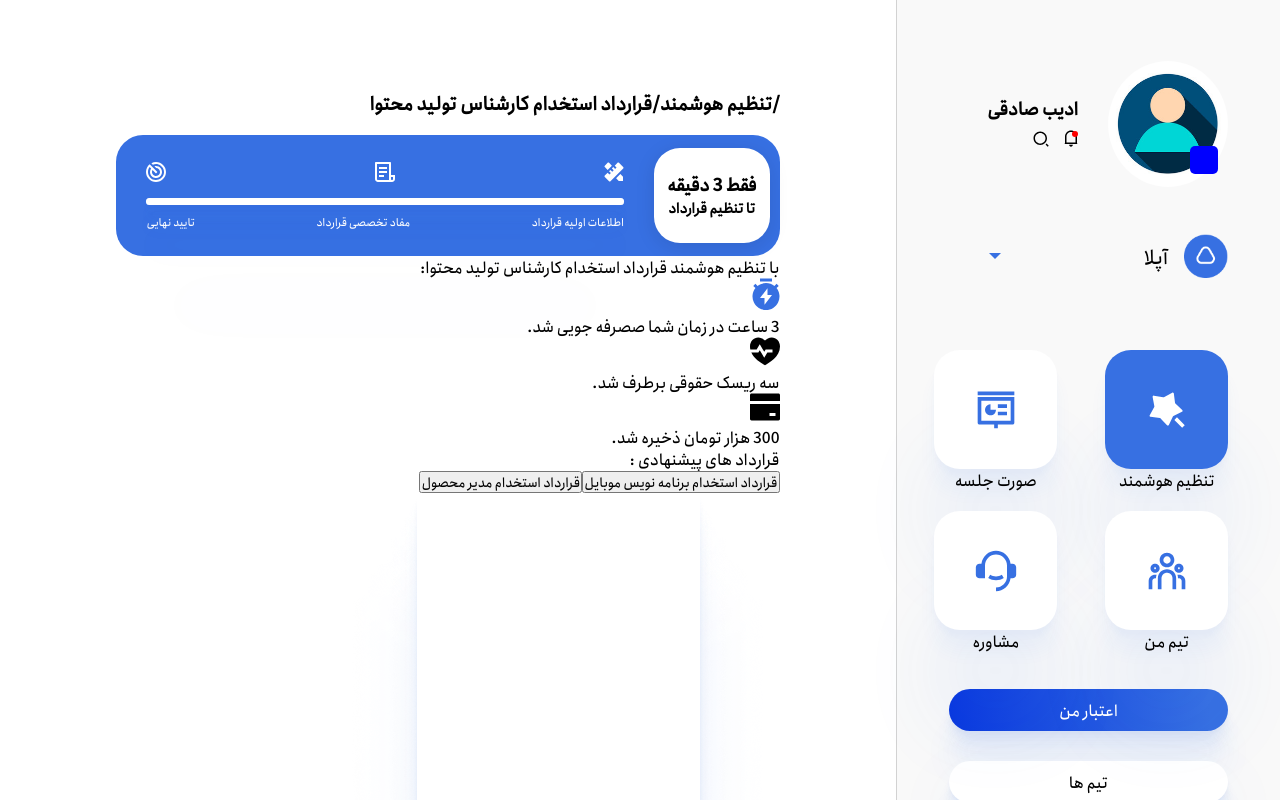
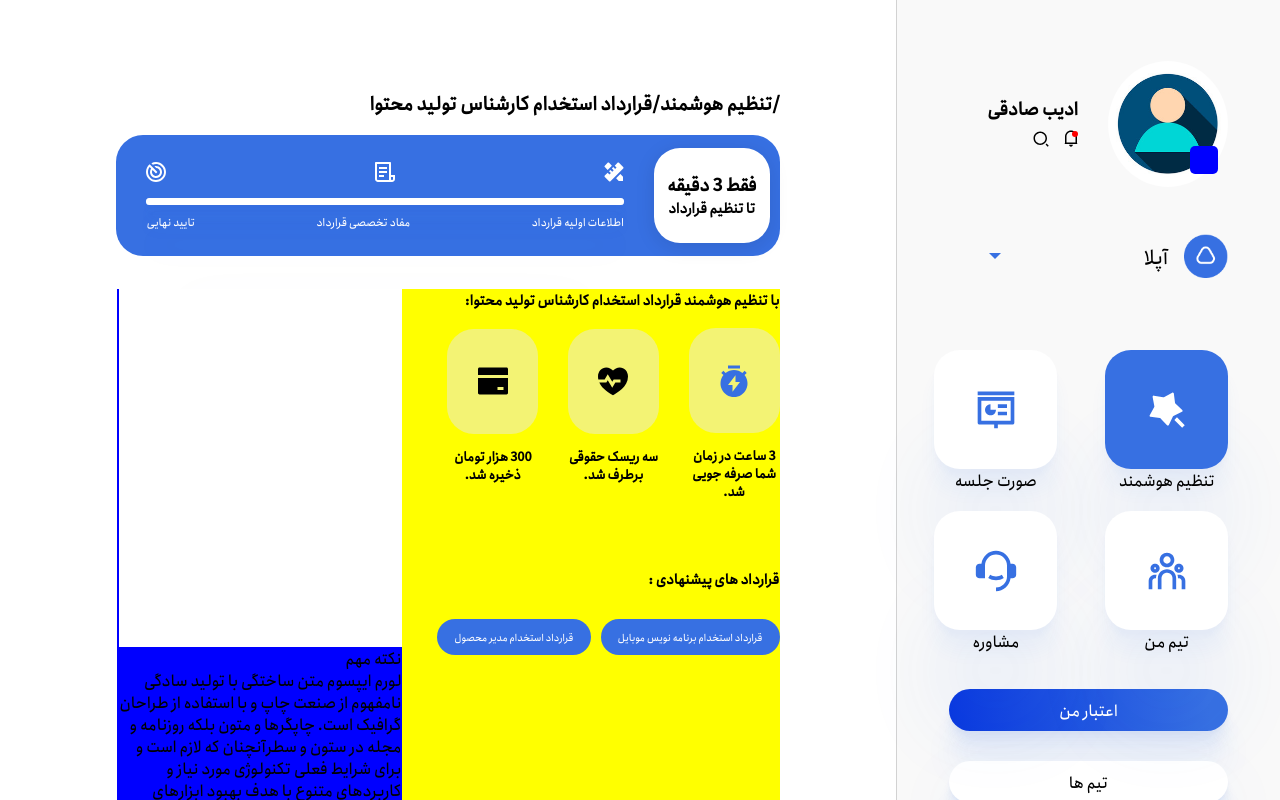
Before and after one commit to adibsadeghi1993/uplaw, a React (Create React App) app: page /contract in a window 1280 px wide. Shown: the top 800 px of the page. Built offline with nearby package versions, Linux system fonts and the light colour scheme; some icons are missing.

Commit message:
rightSide of showComponent was created for esktop

```diff
--- a/src/components/contract/contractDoucument/showContract/ShowContract.js
+++ b/src/components/contract/contractDoucument/showContract/ShowContract.js
@@ -10,20 +10,24 @@ import blueArrowImage from "../../../../asstes/blue arrow.svg"
 const ShowContract = ({choosedContract}) => {
     return (
         <main className={styles.main_showContract}>
-            <section className={styles.showContract_sectionLeft}>
-                <p>با تنظیم هوشمند {choosedContract}:</p>
-                <div><img src={saveTimeImage} alt="صرفه جویی در زمان"/><p>3 ساعت در زمان شما صصرفه جویی شد.</p></div>
-                <div><img src={riskImage} alt="ریسک کم شد"/><p>سه ریسک حقوقی برطرف شد.</p></div>
-                <div><img src={walletImage} alt="صرفه جویی در زمان"/><p>300 هزار تومان ذخیره شد.</p></div>
+            <section className={styles.showContract_sectionRight}>
+                <p className={styles.adjust_contract}>با تنظیم هوشمند {choosedContract}:</p>
+               <div className={styles.contract_benifit}>
+               <div className={styles.saveTime}><div className={styles.image_container}><img src={saveTimeImage} alt="صرفه جویی در زمان"/></div><p>3 ساعت در زمان شما صرفه جویی شد.</p></div>
+                <div className={styles.risk}><div className={styles.image_container}><img src={riskImage} alt="ریسک کم شد"/></div><p>سه ریسک حقوقی برطرف شد.</p></div>
+
+                 <div className={styles.wallet}><div className={styles.image_container}><img src={walletImage} alt="صرفه جویی در زمان"/></div><p>300 هزار تومان ذخیره شد.</p></div>
+               </div>
                 <div className={styles.suggest_contract}>
-                    <p>قرارداد های پیشنهادی :</p>
-                    <button>قرارداد استخدام برنامه نویس موبایل</button>
+<p>قرارداد های پیشنهادی :</p>
+                   <div className={styles.contrac_btns}>
+                   <button>قرارداد استخدام برنامه نویس موبایل</button>
                     <button>قرارداد استخدام مدیر محصول</button>
+                   </div>
                 </div>
             </section>
-            <section className={styles.showContract_sectionRight}>
-                <div>
-                    <img src={contractPdf} alt="نمایش پی دی اف قرارداد"/>
+            <section className={styles.showContract_sectionLeft}>
+                <div className={styles.contractPdf} >
                 </div>
                 <div>
                     <p>نکته مهم</p>
--- a/src/components/contract/contractDoucument/showContract/showContract.module.css
+++ b/src/components/contract/contractDoucument/showContract/showContract.module.css
@@ -0,0 +1,109 @@
+.main_showContract{
+    display: grid;
+    grid-template-columns: 57% 43%;
+    margin-top: 33px;
+
+}
+.showContract_sectionRight{
+    grid-column: 1/2;
+    background-color: yellow;
+}
+.showContract_sectionLeft{
+    grid-column: 2/3;
+    background-color: blue;
+}
+.adjust_contract{
+    font-weight: 800;
+font-size: 0.875rem;
+line-height: 22px;
+}
+.contract_benifit{
+    display: flex;
+    justify-content: flex-start;
+    align-items: center;
+    width: 100%;
+}
+.image_container{
+    height: 105px;
+    display: flex;
+    width: 100%;
+    justify-content: center;
+    align-items: center;
+    background: rgb(232, 232, 232,0.5);
+    border-radius: 27px;
+}
+
+.saveTime{
+    width: 24%;
+    display: flex;
+    justify-content: center;
+    align-items: center;
+    flex-direction: column;
+    margin-top: 17px;
+}
+.saveTime p{
+    font-weight: 800;
+font-size: 0.81rem;
+margin-top: 13px;
+text-align: center;
+}
+.risk{
+    width: 24%;
+    display: flex;
+    justify-content: center;
+    align-items: center;
+    flex-direction: column;
+    margin-right: 30px;
+}
+.risk p{
+    font-weight: 800;
+    font-size: 0.81rem;
+    margin-top: 13px;
+    text-align: center;
+}
+.wallet{
+    width: 24%;
+    display: flex;
+    flex-direction: column;
+    justify-content: center;
+    align-items: center;
+    margin-right: 30px;
+}
+.wallet p{
+    font-weight: 800;
+    font-size: 0.81rem;
+    margin-top: 13px;
+    text-align: center;
+}
+
+.contractPdf{
+    width: 283px;
+    height: 358px;
+    background-color: white;
+}
+.suggest_contract{
+    margin-top: 68px;
+}
+.suggest_contract p{
+font-weight: 800;
+font-size: 0.875rem;
+line-height: 22px;
+}
+.contrac_btns{
+    display: flex;
+    flex-wrap: wrap;
+}
+.contrac_btns button{
+    border: none;
+    background: #3770E2;
+border-radius: 27px;
+font-weight: 300;
+font-size: 10px;
+line-height: 16px;
+color: #FFFFFF;
+padding: 10px 17px;
+margin-top: 29px;
+}
+.contrac_btns button:last-child{
+    margin-right: 10px;
+}
```
